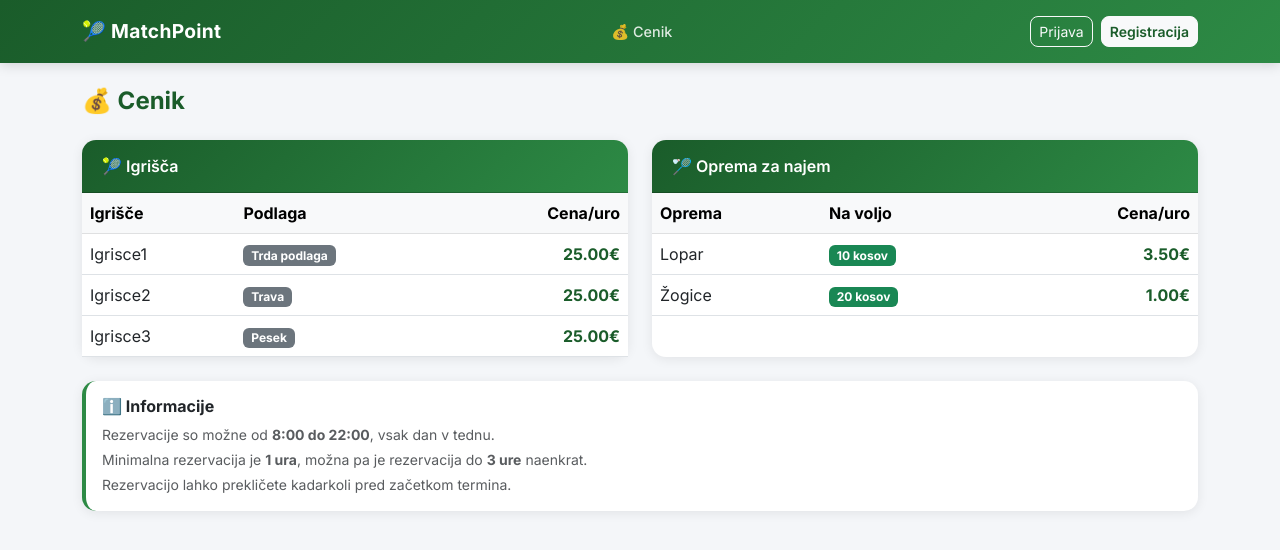
After one commit to insiderxx/RIS_aplikacija, a Django app: page /cenik/ in a window 1280 px wide. The commit adds this page. Shown: the top 550 px of the page. Run offline with Django 5.2, Linux system fonts and the light colour scheme; data comes from the database, SQL or seed files in the repository; both versions use the stored data as it was after the commit.

Commit message:
popravki

```diff
--- a/rezervacije/models.py
+++ b/rezervacije/models.py
@@ -28,6 +28,7 @@ class Igrisca(models.Model):
     ime       = models.CharField(max_length=50)          # npr. "Igrišče 1"
     povrsina  = models.CharField(max_length=20, choices=Povrsina.choices, default=Povrsina.TRDA)
     aktivno   = models.BooleanField(default=True)        # admin lahko deaktivira
+    cena_ura = models.DecimalField(max_digits=6, decimal_places=2, default=10.00)
 
     def __str__(self):
         return self.ime
@@ -60,7 +61,7 @@ class Rezervacija(models.Model):
     status     = models.CharField(max_length=20, choices=Status.choices, default=Status.POTRJENA)
     ustvarjena = models.DateTimeField(auto_now_add=True)
 
-    # Opcijsko — najem trenerja in opreme
+    # najem trenerja in opreme
     trener     = models.ForeignKey(
         User, on_delete=models.SET_NULL, null=True, blank=True,
         related_name='treningi', limit_choices_to={'role': 'trener'}
--- a/rezervacije/templates/base.html
+++ b/rezervacije/templates/base.html
@@ -3,7 +3,7 @@
 <head>
     <meta charset="UTF-8">
     <meta name="viewport" content="width=device-width, initial-scale=1">
-    <title>Tenis Rezervacije</title>
+    <title>MatchPoint</title>
     <link href="https://cdn.jsdelivr.net/npm/bootstrap@5.3.0/dist/css/bootstrap.min.css" rel="stylesheet">
     <link href="https://fonts.googleapis.com/css2?family=Inter:wght@400;500;600;700&display=swap" rel="stylesheet">
     <style>
@@ -93,6 +93,23 @@
             color: #856404;
             cursor: not-allowed;
         }
+        .cell-preteklost {
+            background: #e9ecef !important;
+            color: #adb5bd;
+            cursor: not-allowed;
+            font-size: 0.75rem;
+        }
+        .cell-trener-caka {
+            background: #fff3cd !important;
+            color: #856404;
+            cursor: pointer;
+            border: 2px dashed #f59e0b !important;
+        }
+        .cell-trener-caka:hover {
+            background: #f59e0b !important;
+            color: white;
+        }
+
 
         /* LEGENDA */
         .legenda-pill {
@@ -166,7 +183,8 @@
 
 <nav class="navbar navbar-expand-lg mb-4">
     <div class="container">
-        <a class="navbar-brand">🎾 Tenis Rezervacije</a>
+        <a class="navbar-brand">🎾 MatchPoint</a>
+        <a class="nav-link ms-3" href="{% url 'cenik' %}" style="color:rgba(255,255,255,0.85) !important;">💰 Cenik</a>
         <div class="d-flex gap-1 align-items-center">
             {% if user.is_authenticated %}
                 <a class="nav-link" href="{% url 'grid' %}">Igrišča</a>
--- /dev/null
+++ b/rezervacije/templates/cenik.html
@@ -0,0 +1,80 @@
+{% extends 'base.html' %}
+{% block content %}
+
+<h4 class="mb-4 fw-bold" style="color:#1a5c2a;">💰 Cenik</h4>
+
+<div class="row g-4">
+
+    <!-- Igrišča -->
+    <div class="col-md-6">
+        <div class="card h-100">
+            <div class="card-header" style="background: linear-gradient(135deg, #1a5c2a, #2d8a45); color:white;">
+                🎾 Igrišča
+            </div>
+            <div class="card-body p-0">
+                <table class="table mb-0">
+                    <thead class="table-light">
+                        <tr>
+                            <th>Igrišče</th>
+                            <th>Podlaga</th>
+                            <th class="text-end">Cena/uro</th>
+                        </tr>
+                    </thead>
+                    <tbody>
+                        {% for ig in igrisca %}
+                        <tr>
+                            <td class="fw-500">{{ ig.ime }}</td>
+                            <td><span class="badge bg-secondary">{{ ig.get_povrsina_display }}</span></td>
+                            <td class="text-end fw-bold" style="color:#1a5c2a;">{{ ig.cena_ura }}€</td>
+                        </tr>
+                        {% endfor %}
+                    </tbody>
+                </table>
+            </div>
+        </div>
+    </div>
+
+    <!-- Oprema -->
+    <div class="col-md-6">
+        <div class="card h-100">
+            <div class="card-header" style="background: linear-gradient(135deg, #1a5c2a, #2d8a45); color:white;">
+                🏸 Oprema za najem
+            </div>
+            <div class="card-body p-0">
+                <table class="table mb-0">
+                    <thead class="table-light">
+                        <tr>
+                            <th>Oprema</th>
+                            <th>Na voljo</th>
+                            <th class="text-end">Cena/uro</th>
+                        </tr>
+                    </thead>
+                    <tbody>
+                        {% for o in oprema %}
+                        <tr>
+                            <td>{{ o.ime }}</td>
+                            <td><span class="badge bg-success">{{ o.kolicina }} kosov</span></td>
+                            <td class="text-end fw-bold" style="color:#1a5c2a;">{{ o.cena_ura }}€</td>
+                        </tr>
+                        {% endfor %}
+                    </tbody>
+                </table>
+            </div>
+        </div>
+    </div>
+
+    <!-- Info -->
+    <div class="col-12">
+        <div class="card" style="border-left: 4px solid #2d8a45;">
+            <div class="card-body">
+                <h6 class="fw-bold mb-2">ℹ️ Informacije</h6>
+                <p class="mb-1 text-muted small">Rezervacije so možne od <strong>8:00 do 22:00</strong>, vsak dan v tednu.</p>
+                <p class="mb-1 text-muted small">Minimalna rezervacija je <strong>1 ura</strong>, možna pa je rezervacija do <strong>3 ure</strong> naenkrat.</p>
+                <p class="mb-0 text-muted small">Rezervacijo lahko prekličete kadarkoli pred začetkom termina.</p>
+            </div>
+        </div>
+    </div>
+
+</div>
+
+{% endblock %}
--- a/rezervacije/templates/trener_panel.html
+++ b/rezervacije/templates/trener_panel.html
@@ -1,7 +1,7 @@
 {% extends 'base.html' %}
 {% block content %}
 
-<h4 class="mb-4">👨‍🏫 Trener panel — {{ request.user.get_full_name|default:request.user.username }}</h4>
+<h4 class="mb-4">👨‍🏫 Trenerjev panel — {{ request.user.get_full_name|default:request.user.username }}</h4>
 
 
 <div class="card shadow mb-4">
--- a/rezervacije/urls.py
+++ b/rezervacije/urls.py
@@ -12,4 +12,5 @@ urlpatterns = [
     path('trener/', views.trener_panel, name='trener_panel'),
     path('trener/potrdi/<int:rezervacija_id>/', views.potrdi_trening, name='potrdi'),
     path('trener/zavrni/<int:rezervacija_id>/', views.zavrni_trening, name='zavrni'),
+    path('cenik/', views.cenik, name='cenik'),
 ]
--- a/rezervacije/views.py
+++ b/rezervacije/views.py
@@ -2,13 +2,14 @@ from django.shortcuts import render, redirect, get_object_or_404
 from django.contrib.auth import login, logout, authenticate
 from django.contrib.auth.decorators import login_required
 from django.contrib import messages
+from django.core.exceptions import PermissionDenied
 from datetime import date, timedelta, time
 import datetime
 from .models import Igrisca, Rezervacija, Oprema, User
 from .forms import RezervacijaForm, RegistracijaForm
 
-# Termini od 8:00 do 21:00 vsako uro
 TERMINI = [time(h, 0) for h in range(8, 22)]
+
 
 def grid(request):
     datum_str = request.GET.get('datum')
@@ -23,26 +24,40 @@ def grid(request):
         status__in=['potrjena', 'cakajoca']
     ).select_related('uporabnik', 'igrisca')
 
-    # Slovar: {(igrisca_id, 'HH:MM'): rezervacija}
     zasedenost = {}
     for r in rezervacije:
-        zasedenost[(r.igrisca_id, r.ura_zacetek.strftime('%H:%M'))] = r
+        # Označi vse ure ki jih rezervacija pokriva
+        zacetek = datetime.datetime.combine(datum, r.ura_zacetek)
+        konec = datetime.datetime.combine(datum, r.ura_konec)
+        trenutna = zacetek
+        while trenutna < konec:
+            zasedenost[(r.igrisca_id, trenutna.strftime('%H:%M'))] = r
+            trenutna += timedelta(hours=1)
 
-    # Zgradimo grid kot seznam vrstic — template bo samo iteriral
+    zdaj = datetime.datetime.now()
+
     grid_rows = []
     for termin in TERMINI:
         ura_str = termin.strftime('%H:%M')
+        termin_dt = datetime.datetime.combine(datum, termin)
+        je_preteklost = termin_dt < zdaj
+
         celice = []
         for ig in igrisca_list:
             rez = zasedenost.get((ig.id, ura_str))
-            if rez is None:
+            if je_preteklost:
+                stanje = 'preteklost'
+            elif rez is None:
                 stanje = 'prosto'
             elif request.user.is_authenticated and rez.uporabnik == request.user:
                 stanje = 'moje'
             elif rez.status == 'cakajoca':
                 stanje = 'cakajoca'
+                if request.user.is_authenticated and request.user.je_trener() and rez.trener == request.user:
+                    stanje = 'trener_caka'
             else:
                 stanje = 'zasedeno'
+
             celice.append({
                 'igrisca': ig,
                 'ura_str': ura_str,
@@ -60,46 +75,76 @@ def grid(request):
         'koledar': koledar,
     }
     return render(request, 'grid.html', context)
+
+
 @login_required
 def rezerviraj(request, igrisca_id, datum, ura):
     igrisca = get_object_or_404(Igrisca, id=igrisca_id)
     datum_obj = date.fromisoformat(datum)
     ura_obj = datetime.datetime.strptime(ura, '%H:%M').time()
-    ura_konec = (datetime.datetime.combine(datum_obj, ura_obj) + timedelta(hours=1)).time()
 
-    # Preveri če je termin že zaseden
-    if Rezervacija.objects.filter(igrisca=igrisca, datum=datum_obj, ura_zacetek=ura_obj,
-                                   status__in=['potrjena', 'cakajoca']).exists():
-        messages.error(request, 'Ta termin je žal že zaseden.')
+    # prepreci rezervacijo v preteklosti
+    if datetime.datetime.combine(datum_obj, ura_obj) < datetime.datetime.now():
+        messages.error(request, 'Ne moreš rezervirati termina v preteklosti.')
         return redirect(f'/?datum={datum}')
 
     if request.method == 'POST':
         form = RezervacijaForm(request.POST)
         if form.is_valid():
-            rez = form.save(commit=False)
-            rez.uporabnik = request.user
-            rez.igrisca = igrisca
-            rez.datum = datum_obj
-            rez.ura_zacetek = ura_obj
-            rez.ura_konec = ura_konec
-            # Če je izbran trener, status čaka na potrditev
-            if rez.trener:
-                rez.status = Rezervacija.Status.CAKAJOCA
+            trajanje = int(form.cleaned_data['trajanje'])
+            ura_konec = (datetime.datetime.combine(datum_obj, ura_obj) + timedelta(hours=trajanje)).time()
+
+            # preveri vse ure ki jih rezervacija pokriva
+            zasedene = []
+            for i in range(trajanje):
+                ura_preverba = (datetime.datetime.combine(datum_obj, ura_obj) + timedelta(hours=i)).time()
+                if Rezervacija.objects.filter(
+                    igrisca=igrisca,
+                    datum=datum_obj,
+                    ura_zacetek=ura_preverba,
+                    status__in=['potrjena', 'cakajoca']
+                ).exists():
+                    zasedene.append(ura_preverba.strftime('%H:%M'))
+
+            # preveri tudi z zasedenostjo
+            rezervacije_ta_dan = Rezervacija.objects.filter(
+                igrisca=igrisca,
+                datum=datum_obj,
+                status__in=['potrjena', 'cakajoca']
+            )
+            for r in rezervacije_ta_dan:
+                zacetek = datetime.datetime.combine(datum_obj, r.ura_zacetek)
+                konec = datetime.datetime.combine(datum_obj, r.ura_konec)
+                for i in range(trajanje):
+                    preverba_dt = datetime.datetime.combine(datum_obj, ura_obj) + timedelta(hours=i)
+                    if zacetek <= preverba_dt < konec:
+                        zasedene.append(preverba_dt.strftime('%H:%M'))
+
+            if zasedene:
+                messages.error(request, f'Naslednje ure so zasedene: {", ".join(set(zasedene))}')
             else:
-                rez.status = Rezervacija.Status.POTRJENA
-            rez.save()
-            form.save_m2m()
-            messages.success(request, 'Rezervacija uspešna! 🎾')
-            return redirect(f'/?datum={datum}')
+                rez = form.save(commit=False)
+                rez.uporabnik = request.user
+                rez.igrisca = igrisca
+                rez.datum = datum_obj
+                rez.ura_zacetek = ura_obj
+                rez.ura_konec = ura_konec
+                rez.status = Rezervacija.Status.CAKAJOCA if rez.trener else Rezervacija.Status.POTRJENA
+                rez.save()
+                form.save_m2m()
+                messages.success(request, f'Rezervacija uspešna! 🎾 ({trajanje} {"ura" if trajanje == 1 else "uri" if trajanje == 2 else "ure"})')
+                return redirect(f'/?datum={datum}')
     else:
         form = RezervacijaForm()
+
+    ura_konec_privzeto = (datetime.datetime.combine(datum_obj, ura_obj) + timedelta(hours=1)).time()
 
     context = {
         'form': form,
         'igrisca': igrisca,
         'datum': datum_obj,
         'ura': ura,
-        'ura_konec': ura_konec,
+        'ura_konec': ura_konec_privzeto,
         'oprema_list': Oprema.objects.filter(aktivno=True),
     }
     return render(request, 'rezerviraj.html', context)
@@ -151,30 +196,27 @@ def registracija(request):
         form = RegistracijaForm()
     return render(request, 'registracija.html', {'form': form})
 
-from django.core.exceptions import PermissionDenied
+
+def cenik(request):
+    igrisca = Igrisca.objects.filter(aktivno=True)
+    oprema = Oprema.objects.filter(aktivno=True)
+    return render(request, 'cenik.html', {'igrisca': igrisca, 'oprema': oprema})
+
 
 @login_required
 def trener_panel(request):
     if not request.user.je_trener():
         raise PermissionDenied
-
-    # Čakajoči termini — trener mora potrditi ali zavrniti
     cakajoci = Rezervacija.objects.filter(
         trener=request.user,
         status='cakajoca'
     ).select_related('uporabnik', 'igrisca').order_by('datum', 'ura_zacetek')
-
-    # Potrjeni prihodnji termini
     potrjeni = Rezervacija.objects.filter(
         trener=request.user,
         status='potrjena',
         datum__gte=date.today()
     ).select_related('uporabnik', 'igrisca').order_by('datum', 'ura_zacetek')
-
-    return render(request, 'trener_panel.html', {
-        'cakajoci': cakajoci,
-        'potrjeni': potrjeni,
-    })
+    return render(request, 'trener_panel.html', {'cakajoci': cakajoci, 'potrjeni': potrjeni})
 
 
 @login_required
```
Also changed, not shown: rezervacije/forms.py (+14 -3 lines), rezervacije/templates/grid.html (+12 -2 lines), rezervacije/templates/rezerviraj.html (+33 -22 lines), db.sqlite3, rezervacije/migrations/0002_igrisca_cena_ura.py (added).
